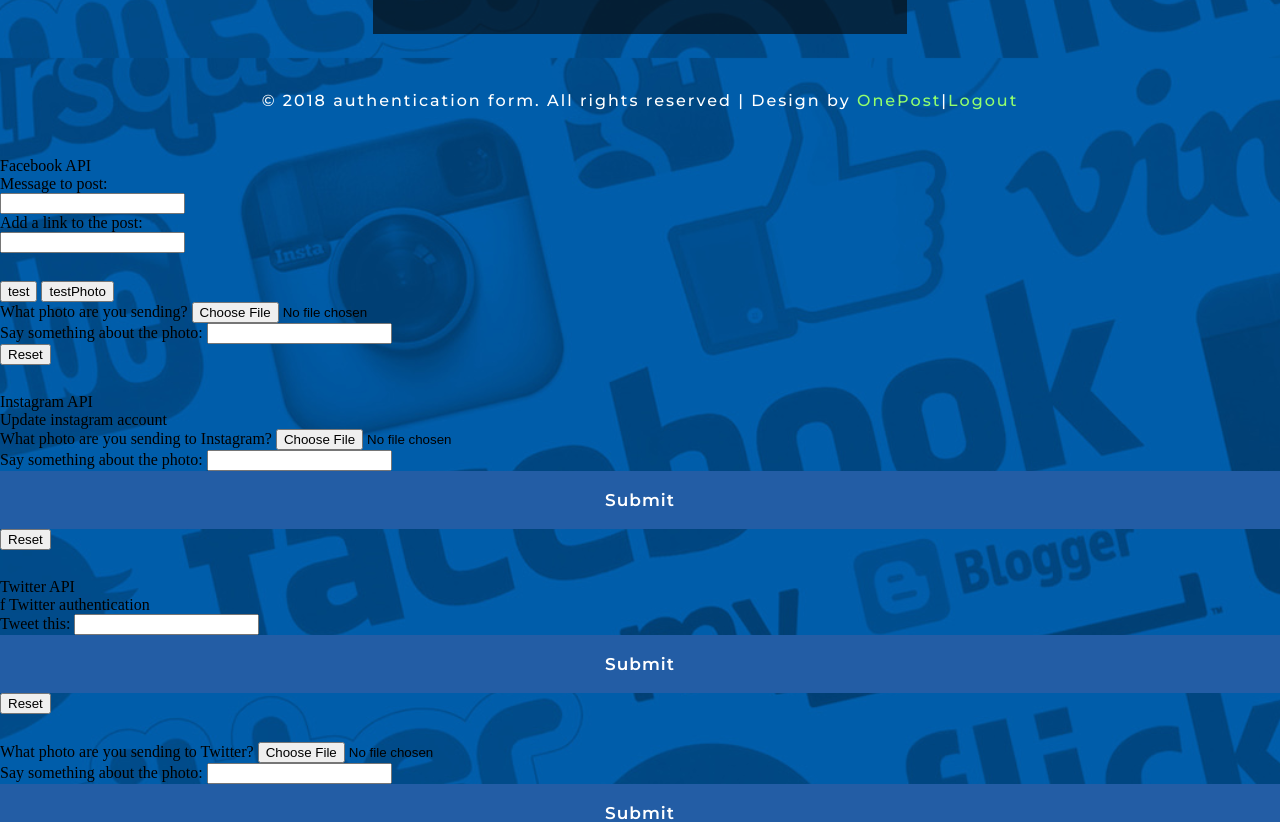
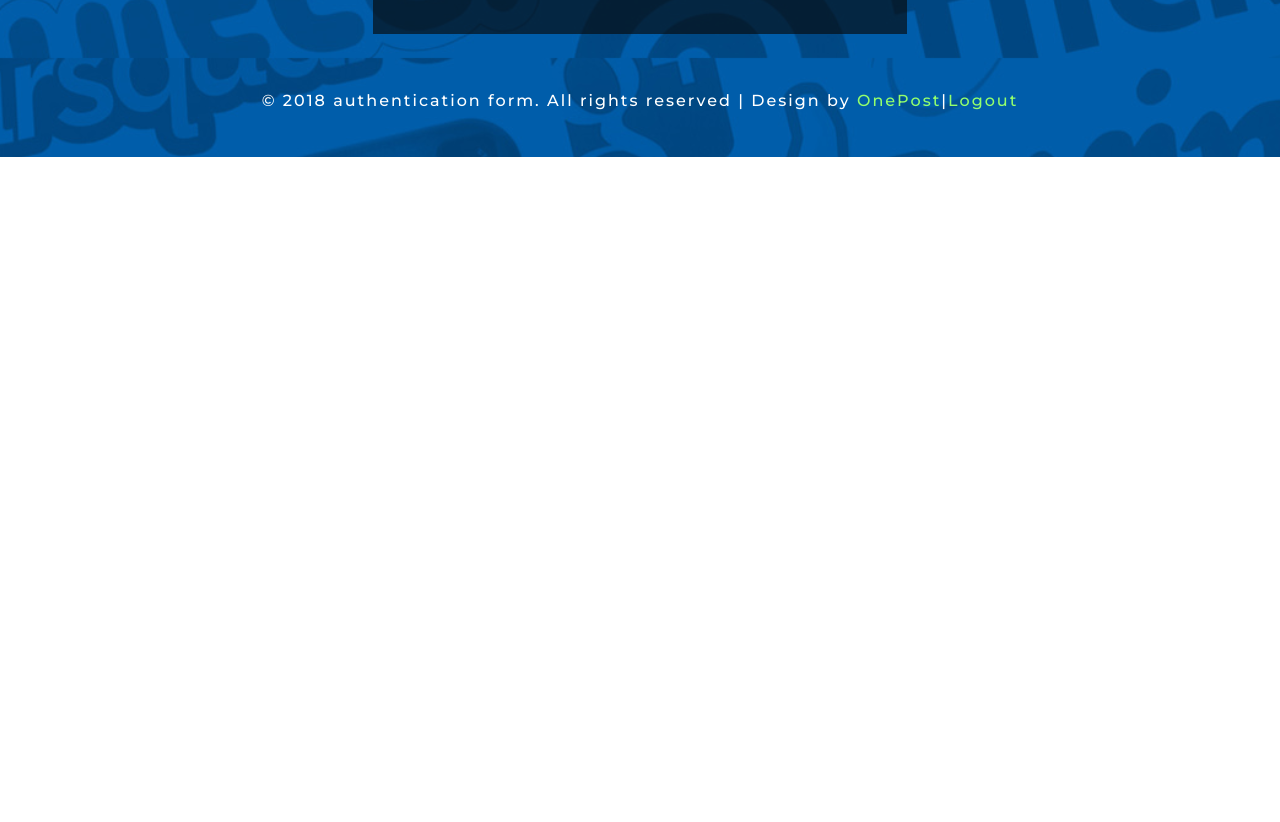
Before and after one commit to Dododododoit/OnePost, a browser extension: page OnePostServer/onepost/templates/index.html in a window 1280 px wide. Shown: the part 742-1564 px from the top of the page. After the commit the page ends 899 px from the top, so only its background shows below. Drawn offline with Linux system fonts and the light colour scheme.

Commit message:
hide element

```diff
--- a/OnePostServer/onepost/templates/index.html
+++ b/OnePostServer/onepost/templates/index.html
@@ -223,7 +223,7 @@
 <footer>&copy; 2018 authentication form. All rights reserved | Design by <a href="/">OnePost</a>|<a href="/accounts/logout">Logout</a></footer>
 
 
-<div id="divCheckbox" >
+<div id="divCheckbox" style="display: none;">
 <p> <strong>Facebook API</strong></p>
 <fb:login-button id = "fbbutton" scope="public_profile,email,publish_actions" onlogin="checkLoginState();">
 </fb:login-button>
```
